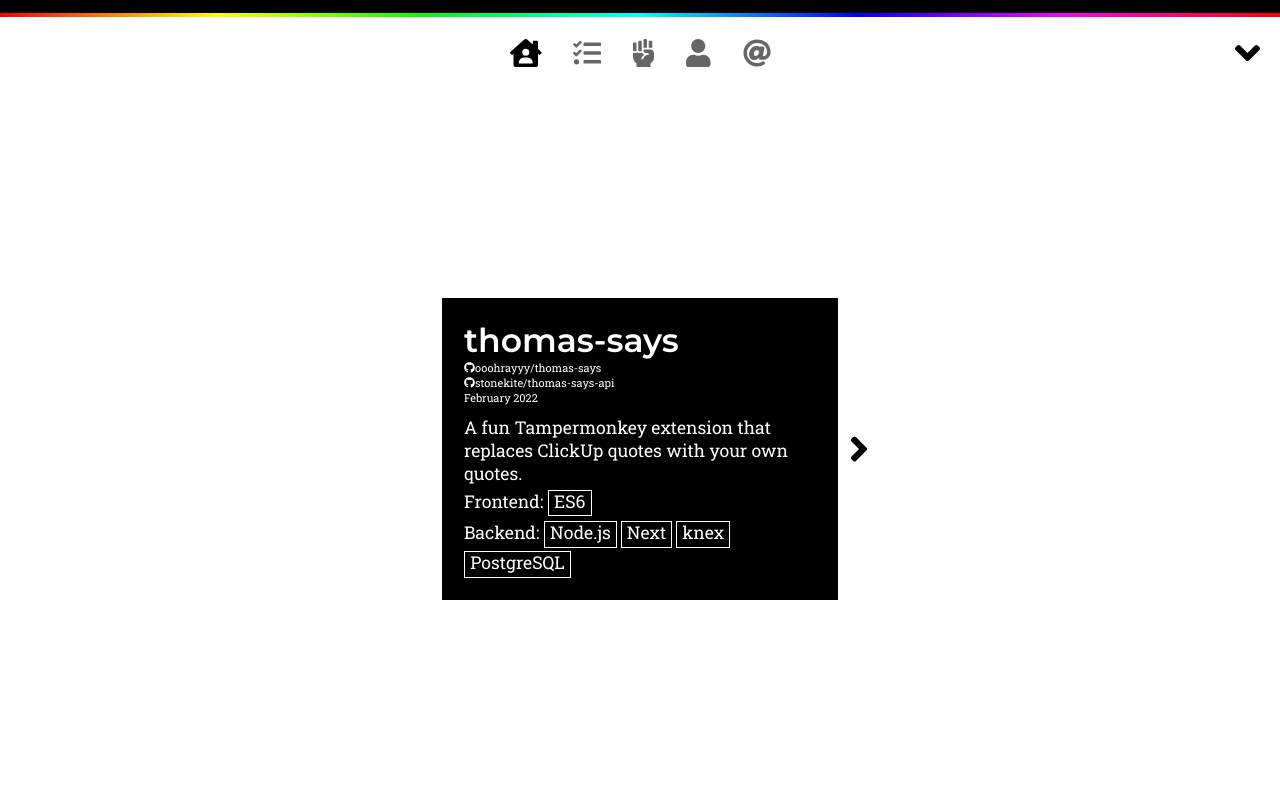
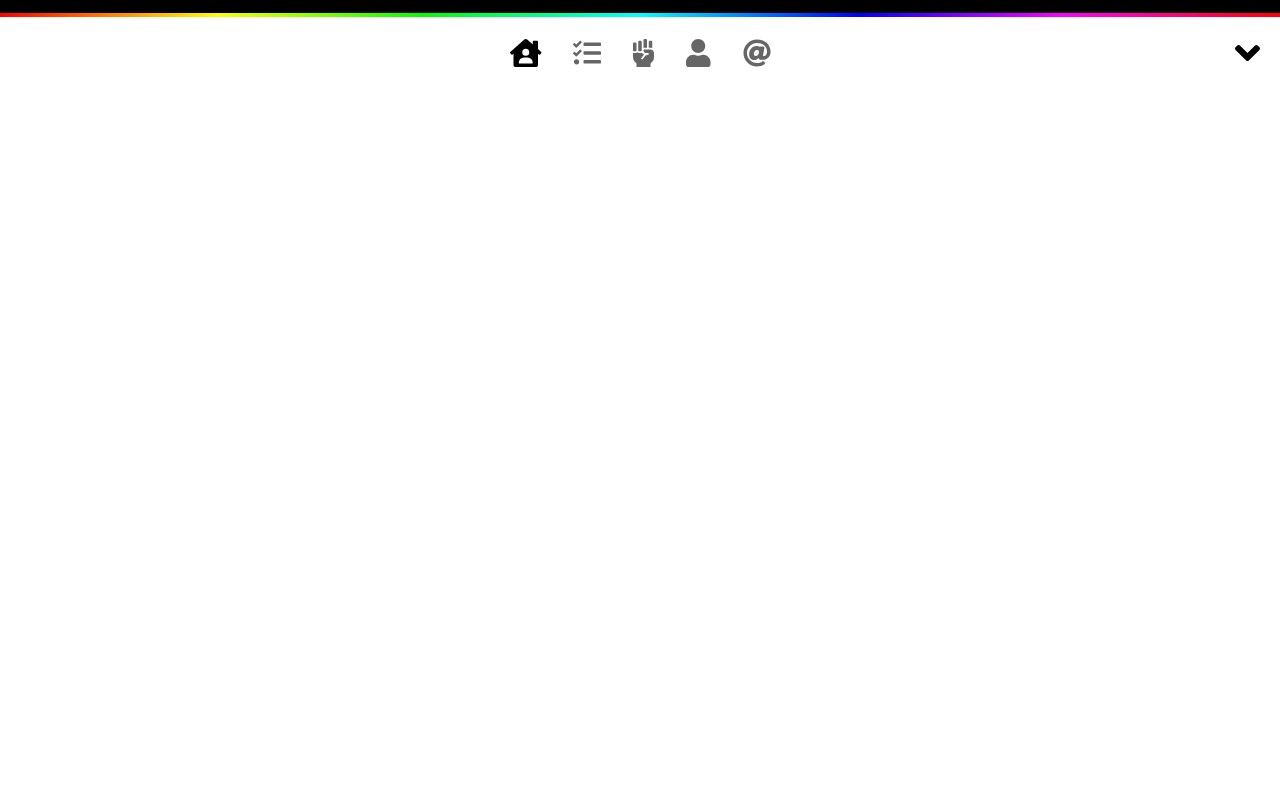
Before and after one commit to thatssosanya/alexmazurenko, a Next.js app: page / in a window 1280 px wide. Shown: the part 715-1513 px from the top of the page. Built offline with nearby package versions, Linux system fonts and the light colour scheme.

Commit message:
hiding elements in out of frame sections for first load

```diff
--- a/components/Section.js
+++ b/components/Section.js
@@ -11,6 +11,12 @@
   display: flex;
   justify-content: center;
   align-items: center;
+
+  > * {
+    transition: opacity 0.7s;
+    opacity: 0;
+    ${ ({ selected }) => selected && "opacity: 1;" }
+  }
 `
 
 const StyledSection = styled.div`
@@ -46,7 +52,7 @@
 
   return (
     <StyledSection ref={ ref }>
-      <StyledContent>
+      <StyledContent selected={ selected }>
         { children }
       </StyledContent>
     </StyledSection>
```
Also changed, not shown: 1 other file (tests, documents, lock files or other folders).
